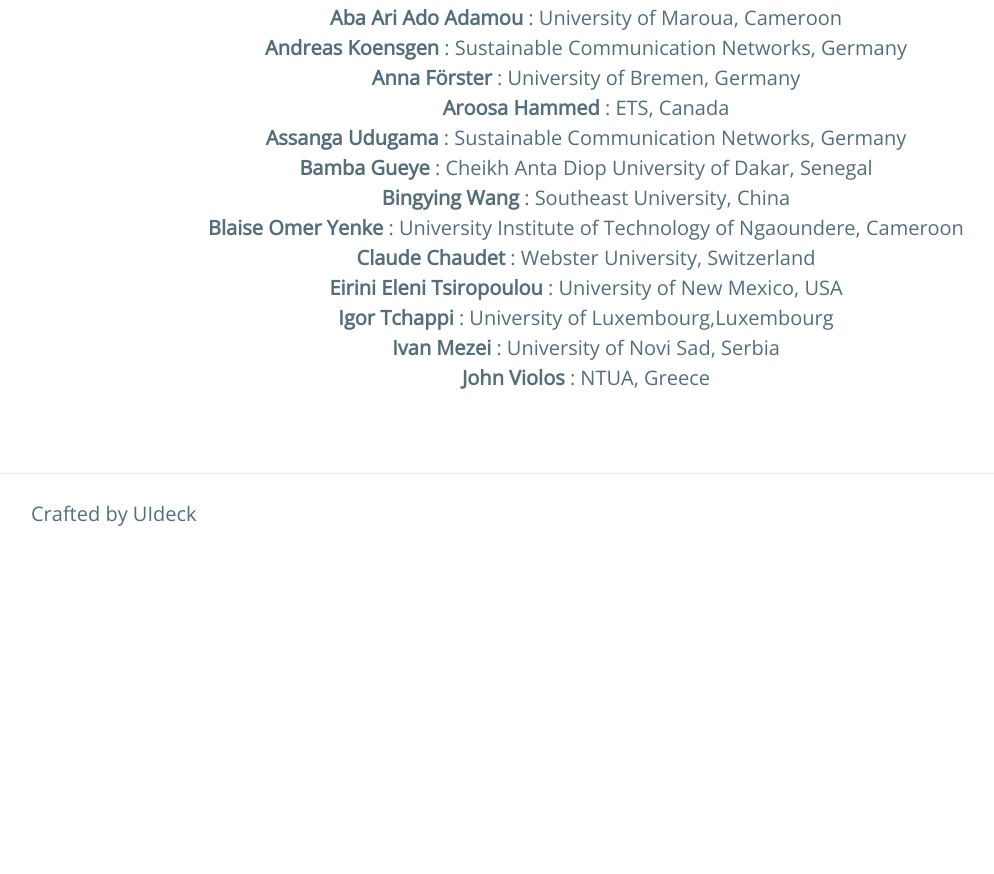
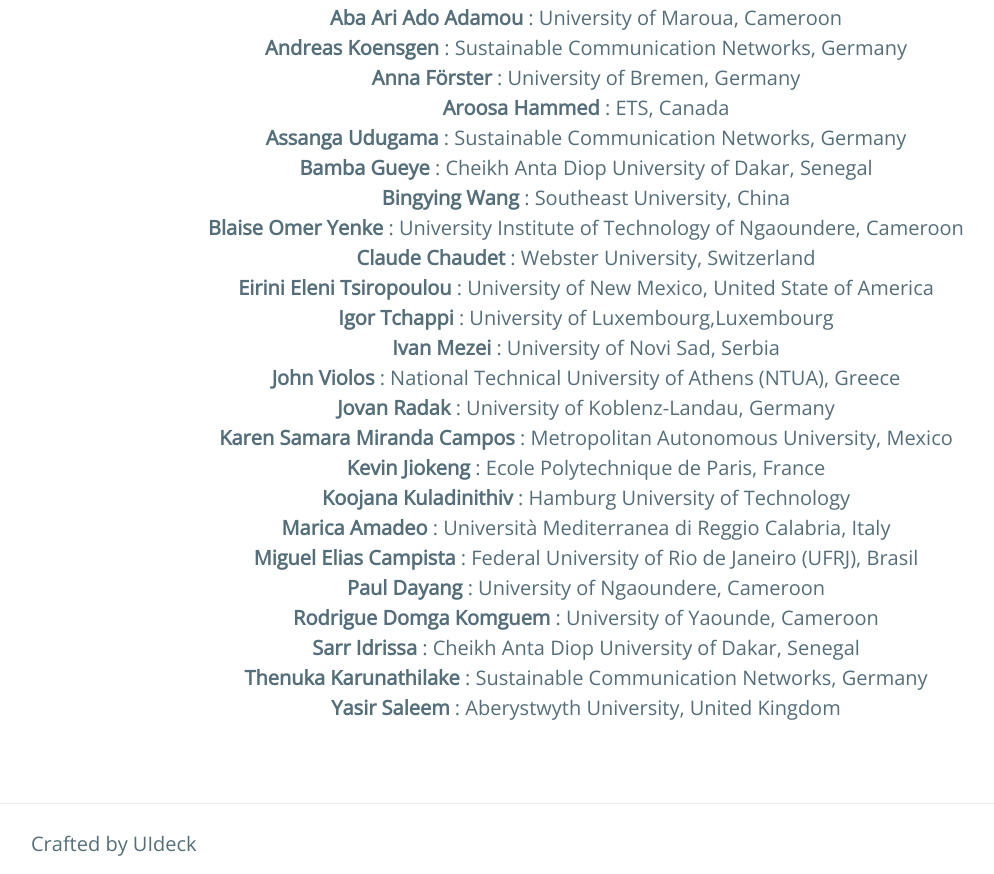
Before and after one commit to LS-NoT-ws/Ls-NoT2023, a plain HTML site: page index.html in a window 1280 px wide. Shown: the part 3878-4752 px from the top of the page, without its empty margins (54-1048 px from the left). Before the commit the page ends 4422 px from the top, so only its background shows below. Drawn offline with nearby package versions, Linux system fonts and the light colour scheme; files whose address does not match are found by name.

Commit message:
TPC members

```diff
--- a/index.html
+++ b/index.html
@@ -220,10 +220,21 @@
             <li><b>Bingying Wang </b> : Southeast University, China</li>
             <li><b>Blaise Omer Yenke </b> : University Institute of Technology of Ngaoundere, Cameroon</li>
             <li><b>Claude Chaudet </b> : Webster University, Switzerland</li>
-            <li><b>Eirini Eleni Tsiropoulou </b> : University of New Mexico, USA</li>
+            <li><b>Eirini Eleni Tsiropoulou </b> : University of New Mexico, United State of America</li>
             <li><b>Igor Tchappi </b> : University of Luxembourg,Luxembourg</li>
             <li><b>Ivan Mezei </b> : University of Novi Sad, Serbia</li>
-            <li><b>John Violos </b> : NTUA, Greece</li>
+            <li><b>John Violos </b> : National Technical University of Athens (NTUA), Greece</li>
+            <li><b>Jovan Radak </b> : University of Koblenz-Landau, Germany</li>
+            <li><b>Karen Samara Miranda Campos </b> : Metropolitan Autonomous University, Mexico</li>
+            <li><b>Kevin Jiokeng </b> : Ecole Polytechnique de Paris, France</li>
+            <li><b>Koojana Kuladinithiv </b> : Hamburg University of Technology</li>
+            <li><b>Marica Amadeo </b> : Università Mediterranea di Reggio Calabria, Italy</li>
+            <li><b>Miguel Elias Campista </b> : Federal University of Rio de Janeiro (UFRJ), Brasil</li>
+            <li><b>Paul Dayang </b> : University of Ngaoundere, Cameroon</li>
+            <li><b>Rodrigue Domga Komguem </b> : University of Yaounde, Cameroon</li>
+            <li><b>Sarr Idrissa </b> : Cheikh Anta Diop University of Dakar, Senegal</li>
+            <li><b>Thenuka Karunathilake </b> : Sustainable Communication Networks, Germany</li>
+            <li><b>Yasir Saleem </b> : Aberystwyth University, United Kingdom</li>
           </ul>
           </div>
         </div>
```
